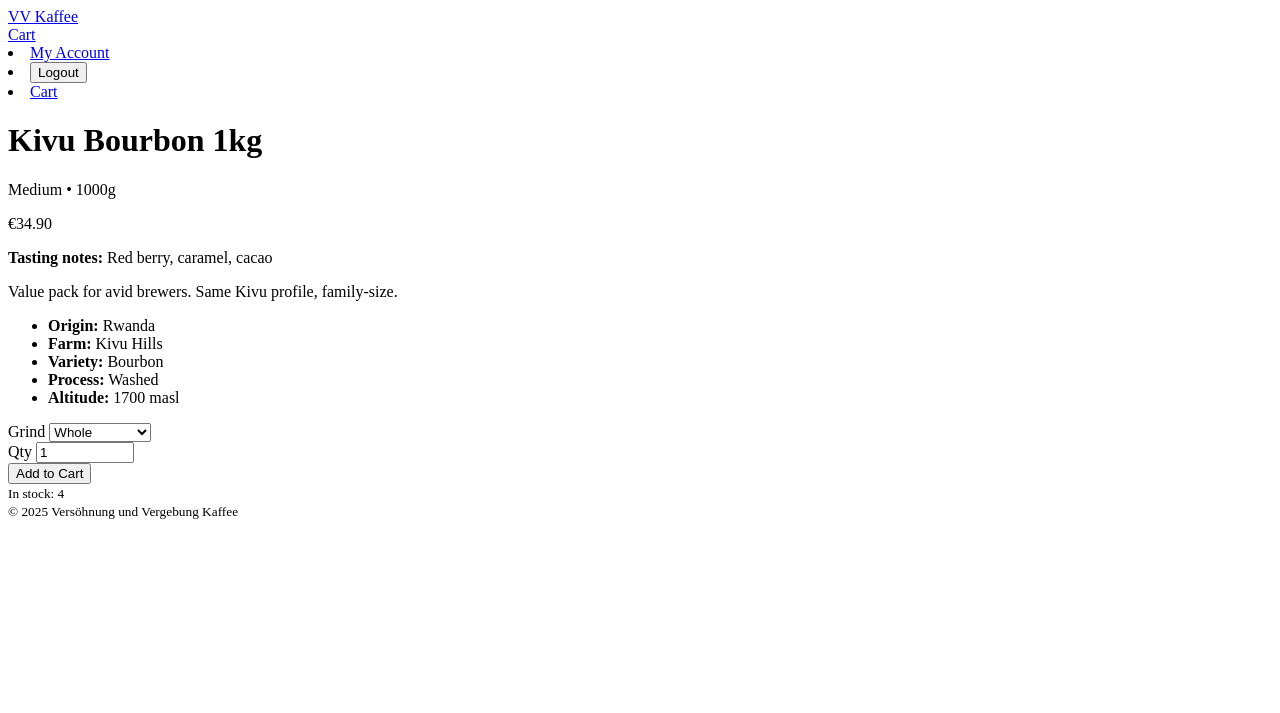
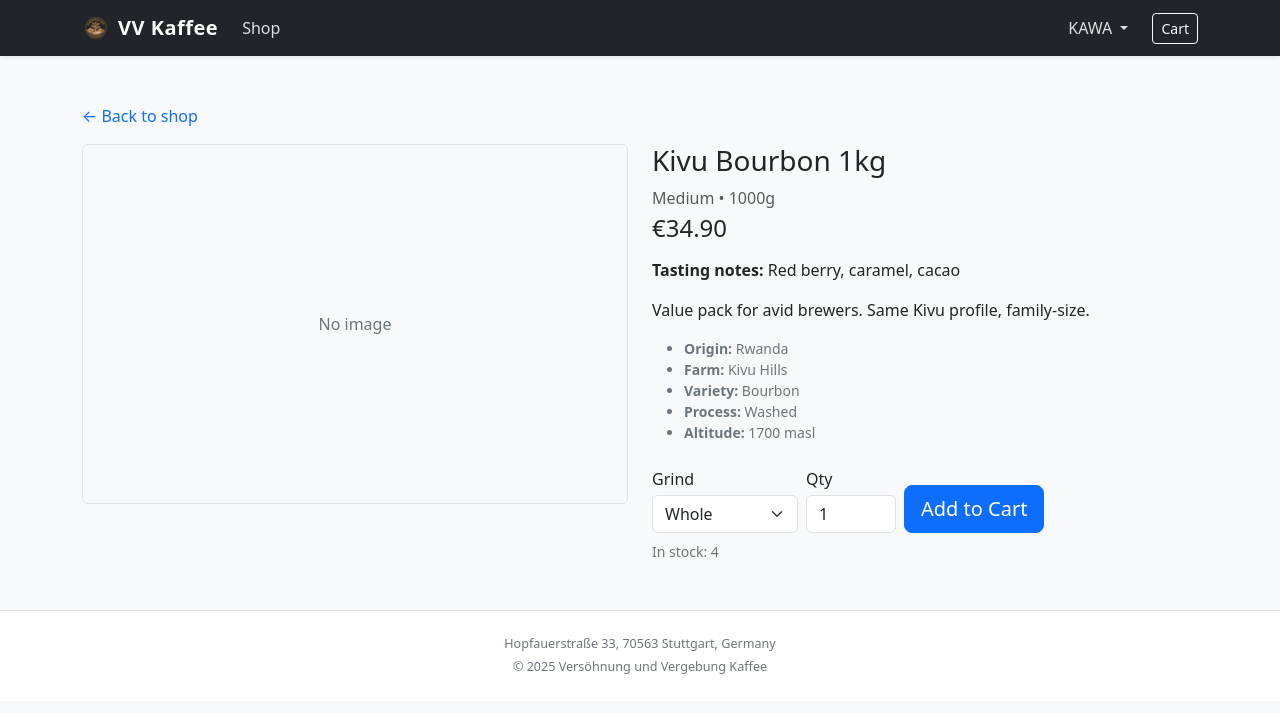
Before and after one commit to Vinsengi/VV-Kaffee, a Django app: page /shop/kivu-bourbon-1kg/ in a window 1280 px wide. Shown: the top 713 px of the page. Run offline with Django 5.2, Linux system fonts and the light colour scheme; a user stored in the database is signed in; data comes from the database, SQL or seed files in the repository.

Commit message:
Fixed urls issue and fixes base template issues and styled it

```diff
--- a/products/templates/products/product_detail.html
+++ b/products/templates/products/product_detail.html
@@ -1,25 +1,35 @@
 {% extends "base.html" %}
+{% load humanize %}
 {% block content %}
+  <nav class="mb-3">
+    <a class="text-decoration-none" href="{% url 'products:list' %}">← Back to shop</a>
+  </nav>
+
   <div class="row g-4">
     <div class="col-md-6">
       {% if product.image %}
         <img src="{{ product.image.url }}" class="img-fluid rounded shadow-sm" alt="{{ product.name }}">
+      {% else %}
+        <div class="border rounded bg-light d-flex align-items-center justify-content-center" style="height: 360px;">
+          <span class="text-secondary">No image</span>
+        </div>
       {% endif %}
     </div>
+
     <div class="col-md-6">
-      <h1>{{ product.name }}</h1>
+      <h1 class="h3">{{ product.name }}</h1>
       <p class="text-muted mb-1">
         {{ product.roast_type|title }} • {{ product.weight_grams }}g
       </p>
-      <p class="h4">€{{ product.price }}</p>
+      <p class="h4 mb-3">€{{ product.price|floatformat:2|intcomma }}</p>
 
       {% if product.tasting_notes %}
-        <p class="mt-3"><strong>Tasting notes:</strong> {{ product.tasting_notes }}</p>
+        <p class="mt-2"><strong>Tasting notes:</strong> {{ product.tasting_notes }}</p>
       {% endif %}
 
       <div class="mt-3">
         {% if product.description %}<p>{{ product.description }}</p>{% endif %}
-        <ul class="small text-secondary">
+        <ul class="small text-secondary mb-0">
           {% if product.origin %}<li><strong>Origin:</strong> {{ product.origin }}</li>{% endif %}
           {% if product.farm %}<li><strong>Farm:</strong> {{ product.farm }}</li>{% endif %}
           {% if product.variety %}<li><strong>Variety:</strong> {{ product.variety }}</li>{% endif %}
@@ -28,37 +38,60 @@
         </ul>
       </div>
 
-      <!-- 🔽 Replaced "Add to Cart" button with real form -->
       <div class="mt-4">
         <form action="{% url 'cart:add' slug=product.slug %}" method="post" class="row g-2 align-items-end">
           {% csrf_token %}
+
           <div class="col-auto">
-            <label class="form-label mb-1">Grind</label>
-            <select name="grind" class="form-select">
+            <label class="form-label mb-1" for="id_grind">Grind</label>
+            {% if grind_choices %}
+              <select name="grind" id="id_grind" class="form-select">
                 {% for value, label in grind_choices %}
                   <option value="{{ value }}">{{ label }}</option>
                 {% endfor %}
               </select>
+            {% else %}
+              <input type="hidden" name="grind" value="whole">
+              <div class="form-control-plaintext text-secondary">Whole bean</div>
+            {% endif %}
           </div>
+
           <div class="col-auto">
-            <label class="form-label mb-1">Qty</label>
-            <input type="number" name="quantity" min="1" value="1" class="form-control" style="max-width:90px;">
+            <label class="form-label mb-1" for="id_quantity">Qty</label>
+            {% with max_qty=product.stock|default_if_none:99 %}
+              <input
+                type="number"
+                id="id_quantity"
+                name="quantity"
+                min="1"
+                max="{{ max_qty }}"
+                value="1"
+                class="form-control"
+                style="max-width:90px;"
+              >
+            {% endwith %}
           </div>
+
           <div class="col-auto">
-            <button class="btn btn-primary btn-lg" {% if product.stock == 0 %}disabled{% endif %}>
+            {% with s=product.stock|default:0 %}
+              <button
+                class="btn btn-primary btn-lg"
+                {% if s|add:0 <= 0 %}disabled title="This item is currently out of stock"{% endif %}
+              >
                 Add to Cart
               </button>
+            {% endwith %}
           </div>
         </form>
+
         <small class="text-secondary d-block mt-2">
-          {% if product.stock > 0 %}
+          {% if product.stock|default:0 > 0 %}
             In stock: {{ product.stock }}
           {% else %}
             Out of stock
           {% endif %}
         </small>
       </div>
-      <!-- 🔼 End of form -->
     </div>
   </div>
 {% endblock %}
--- a/products/templates/products/product_list.html
+++ b/products/templates/products/product_list.html
@@ -18,7 +18,9 @@
               {% if p.tasting_notes %}
                 <p class="small text-secondary mb-2">{{ p.tasting_notes }}</p>
               {% endif %}
-              <a href="{{ p.get_absolute_url }}" class="mt-auto btn btn-primary">View</a>
+              <a href="{{ product.get_absolute_url }}" class="mt-auto btn btn-primary">
+                View {{ p.name }}
+              </a>
             </div>
           </div>
         </div>
--- a/products/urls.py
+++ b/products/urls.py
@@ -4,6 +4,13 @@
 app_name = "products"
 
 urlpatterns = [
-    path("", views.ProductListView.as_view(), name="list"),
-    path("<slug:slug>/", views.ProductDetailView.as_view(), name="detail"),
+    path("", views.ProductListView.as_view(), name="product_list"),
+    path(
+        "<slug:slug>/",
+        views.ProductDetailView.as_view(),
+        name="product_detail",
+    ),
+    # path("", views.product_list, name="product_list"),
+    # path("product/<slug:slug>/", views.product_detail,
+    # name="product_detail"),
 ]
--- a/products/views.py
+++ b/products/views.py
@@ -22,7 +22,9 @@
         ctx = super().get_context_data(**kwargs)
         product = self.object
         # Use product.available_grinds if set, else sensible default
-        raw = (product.available_grinds or "whole,espresso,filter,french_press")
+        raw = product.available_grinds or (
+            "whole,espresso,filter,french_press"
+        )
         values = [g.strip() for g in raw.split(",") if g.strip()]
         choices = [(g, g.replace("_", " ").title()) for g in values]
         ctx["grind_choices"] = choices
--- /dev/null
+++ b/static/css/site.css
@@ -0,0 +1,53 @@
+/* site.css */
+
+/* Navbar tweaks */
+.navbar-brand span {
+  font-weight: 600;
+  letter-spacing: 0.5px;
+}
+
+.navbar-dark .nav-link {
+  color: rgba(255, 255, 255, 0.85);
+  transition: color 0.2s ease;
+}
+.navbar-dark .nav-link:hover,
+.navbar-dark .nav-link:focus {
+  color: #fff;
+}
+
+/* Buttons */
+.btn-outline-light:hover {
+  color: #212529;
+  background-color: #f8f9fa;
+  border-color: #f8f9fa;
+}
+
+.btn-link {
+  text-decoration: none;
+}
+.btn-link:hover {
+  text-decoration: underline;
+}
+
+/* Messages */
+.alert {
+  border-radius: 0.5rem;
+  font-size: 0.95rem;
+}
+
+/* Tables */
+.table th {
+  font-weight: 600;
+  color: #444;
+}
+.table td {
+  vertical-align: middle;
+}
+
+/* Footer */
+footer {
+  font-size: 0.9rem;
+}
+footer div:first-child {
+  font-weight: 500;
+}
--- a/templates/base.html
+++ b/templates/base.html
@@ -1,75 +1,112 @@
+{% load static %}
 {% load user_extras %}
 <!doctype html>
+<html lang="en">
+  <head>
+    <meta charset="utf-8">
+    <meta name="viewport" content="width=device-width, initial-scale=1">
+    <title>{% block title %}Versöhnung und Vergebung Kaffee{% endblock %}</title>
 
-<html lang=""en"">
-  <head>
-    <meta charset=""utf-8"">
-    <meta name=""viewport"" content=""width=device-width, initial-scale=1"">
-    <title>Versöhnung und Vergebung Kaffee</title>
-    <link href=""https://cdn.jsdelivr.net/npm/bootstrap@5.3.3/dist/css/bootstrap.min.css"" rel=""stylesheet"">
+    <!-- Bootstrap -->
+    <link href="https://cdn.jsdelivr.net/npm/bootstrap@5.3.3/dist/css/bootstrap.min.css" rel="stylesheet">
+
+    <!-- Optional: your custom styles -->
+    <link rel="stylesheet" href="{% static 'css/site.css' %}">
+    <link rel="icon" href="{% static 'branding/favicon.png' %}">
   </head>
-  <body class=""bg-light"">
-    <nav class="navbar navbar-expand-lg navbar-dark bg-dark">
+  <body class="bg-light">
+
+    <!-- NAVBAR -->
+    <nav class="navbar navbar-expand-lg navbar-dark bg-dark shadow-sm">
       <div class="container">
-        <a class="navbar-brand" href="/">VV Kaffee</a>
+        <a class="navbar-brand d-flex align-items-center gap-2" href="{% url 'home' %}">
+          <img src="{% static 'branding/logo.png' %}" alt="VV Kaffee" width="28" height="28" class="rounded">
+          <span class="fw-semibold">VV Kaffee</span>
+        </a>
 
-        <div class="ms-auto d-flex align-items-center gap-2">
-          <a class="btn btn-outline-light btn-sm position-relative" href="/cart/">
-            Cart
-            {% if cart_item_count %}
-              <span class="position-absolute top-0 start-100 translate-middle badge rounded-pill bg-danger">
-                {{ cart_item_count }}
-              </span>
+        <button class="navbar-toggler" type="button" data-bs-toggle="collapse" data-bs-target="#mainNav"
+                aria-controls="mainNav" aria-expanded="false" aria-label="Toggle navigation">
+          <span class="navbar-toggler-icon"></span>
+        </button>
+
+        <div id="mainNav" class="collapse navbar-collapse">
+          <!-- Left nav (add links as needed) -->
+          <ul class="navbar-nav me-auto mb-2 mb-lg-0">
+            <li class="nav-item"><a class="nav-link" href="{% url 'products:product_list' %}">Shop</a></li>
+            {% comment %} <li class="nav-item"><a class="nav-link" href="{% url 'pages:about' %}">About</a></li> {% endcomment %}
+          </ul>
+
+          <!-- Right nav -->
+          <ul class="navbar-nav align-items-lg-center gap-lg-2">
+            {% if user.is_authenticated %}
+              <!-- Account dropdown -->
+              <li class="nav-item dropdown">
+                <a class="nav-link dropdown-toggle" href="#" id="accountMenu" role="button" data-bs-toggle="dropdown" aria-expanded="false">
+                  {{ user.username|default:user.email }}
+                </a>
+                <ul class="dropdown-menu dropdown-menu-end" aria-labelledby="accountMenu">
+                  <li><a class="dropdown-item" href="{% url 'profiles:account_dashboard' %}" title="Go to your account dashboard" aria-label="Go to your account dashboard">My Account</a></li>
+                  <li><a class="dropdown-item" href="{% url 'profiles:profile_edit' %}">Profile</a></li>
+                  {% if user|has_group:"Fulfillment Department" %}
+                    <li><hr class="dropdown-divider"></li>
+                    <li><a class="dropdown-item" href="{% url 'orders:fulfillment_paid_orders' %}">Fulfillment</a></li>
                   {% endif %}
-          </a>
-        </div>
-      </div>
-      <div>
-        {% if user.is_authenticated %}
-          <li class="nav-item"><a class="nav-link" href="{% url 'profiles:account_dashboard' %}">My Account</a></li>
-
-          {% if user|has_group:"Fulfillment Department" %}
-            <li class="nav-item"><a class="nav-link" href="{% url 'orders:fulfillment_paid_orders' %}">Fulfillment</a></li>
-          {% endif %}
-
-          <li class="nav-item">
-            <form method="post" action="{% url 'account_logout' %}" style="display:inline;">
+                  <li><hr class="dropdown-divider"></li>
+                  <li>
+                    <form method="post" action="{% url 'account_logout' %}" class="px-3 py-1">
                       {% csrf_token %}
-              <button class="nav-link btn btn-link p-0 align-baseline" type="submit">
-                Logout
-              </button>
+                      <button class="btn btn-link p-0 text-danger" type="submit">Logout</button>
                     </form>
+                  </li>
+                </ul>
               </li>
             {% else %}
               <li class="nav-item"><a class="nav-link" href="{% url 'account_login' %}">Login</a></li>
               <li class="nav-item"><a class="nav-link" href="{% url 'account_signup' %}">Register</a></li>
             {% endif %}
-        <li class="nav-item"><a class="nav-link" href="{% url 'cart:detail' %}">Cart</a></li>
+
+            <!-- Cart button with badge -->
+            <li class="nav-item ms-lg-2">
+              <a class="btn btn-outline-light btn-sm position-relative" href="{% url 'cart:detail' %}">
+                Cart
+                {% if cart_item_count %}
+                  <span class="position-absolute top-0 start-100 translate-middle badge rounded-pill bg-danger">
+                    {{ cart_item_count }}
+                    <span class="visually-hidden">items in cart</span>
+                  </span>
+                {% endif %}
+              </a>
+            </li>
+          </ul>
+        </div>
       </div>
     </nav>
 
+    <!-- FLASH MESSAGES -->
     {% if messages %}
       <div class="container mt-3">
         {% for message in messages %}
-          <div class="alert alert-{{ message.tags|default:'info' }} mb-2" role="alert">
+          <div class="alert alert-{{ message.tags|default:'info' }} alert-dismissible fade show" role="alert">
             {{ message }}
+            <button type="button" class="btn-close" data-bs-dismiss="alert" aria-label="Close"></button>
           </div>
         {% endfor %}
       </div>
     {% endif %}
 
-
-
-
-    <main class=""container py-5"">
+    <!-- MAIN CONTENT -->
+    <main class="container py-5">
       {% block content %}{% endblock %}
     </main>
 
-    <footer class=""text-center py-4 text-secondary"">
-      <small>&copy; {% now "Y" %} Versöhnung und Vergebung Kaffee</small>
-
+    <!-- FOOTER -->
+    <footer class="border-top bg-white">
+      <div class="container py-4 text-center text-secondary small">
+        <div>Hopfauerstraße 33, 70563 Stuttgart, Germany</div>
+        <div class="mt-1">&copy; {% now "Y" %} Versöhnung und Vergebung Kaffee</div>
+      </div>
     </footer>
 
-    <script src=""https://cdn.jsdelivr.net/npm/bootstrap@5.3.3/dist/js/bootstrap.bundle.min.js""></script>
+    <script src="https://cdn.jsdelivr.net/npm/bootstrap@5.3.3/dist/js/bootstrap.bundle.min.js"></script>
   </body>
 </html>
--- a/versohnung_und_vergebung_kaffee/settings.py
+++ b/versohnung_und_vergebung_kaffee/settings.py
@@ -1,8 +1,6 @@
 # versohnung_und_vergebung_kaffee/settings.py
 from pathlib import Path
-import os
 from decouple import config
-from django.urls import reverse_lazy
 from dotenv import load_dotenv
 
 BASE_DIR = Path(__file__).resolve().parent.parent
--- a/versohnung_und_vergebung_kaffee/urls.py
+++ b/versohnung_und_vergebung_kaffee/urls.py
@@ -1,34 +1,24 @@
-"""
-URL configuration for versohnung_und_vergebung_kaffee project.
-
-The `urlpatterns` list routes URLs to views. For more information please see:
-    https://docs.djangoproject.com/en/5.2/topics/http/urls/
-Examples:
-Function views
-    1. Add an import:  from my_app import views
-    2. Add a URL to urlpatterns:  path('', views.home, name='home')
-Class-based views
-    1. Add an import:  from other_app.views import Home
-    2. Add a URL to urlpatterns:  path('', Home.as_view(), name='home')
-Including another URLconf
-    1. Import the include() function: from django.urls import include, path
-    2. Add a URL to urlpatterns:  path('blog/', include('blog.urls'))
-"""
+# versohnung_und_vergebung_kaffee/urls.py
 from django.contrib import admin
 from django.urls import path, include
 from django.views.generic import TemplateView
-from profiles.views import post_login_redirect
+from profiles import views as profile_views  # for post-login redirect
 
 urlpatterns = [
-    path('admin/', admin.site.urls),
-    path('', TemplateView.as_view(template_name='home.html'), name='home'),
-    path('shop/', include('products.urls', namespace='products')),
-    path("cart/", include("cart.urls", namespace="cart")),
+    path("admin/", admin.site.urls),
+
+    path("", TemplateView.as_view(template_name="home.html"), name="home"),
+
+    path("shop/", include(("products.urls", "products"), namespace="products")),
+    path("cart/", include(("cart.urls", "cart"), namespace="cart")),
     path("", include(("orders.urls", "orders"), namespace="orders")),
-    path("accounts/", include("django.contrib.auth.urls")),
+    path("account/", include(("profiles.urls", "profiles"), namespace="profiles")),
+
+    # ✅ Allauth routes live under /accounts/
     path("accounts/", include("allauth.urls")),
-    path("", include("profiles.urls", namespace="profiles")),
-    path("post-login/", post_login_redirect, name="post_login_redirect"),
+
+    # Your post-login redirect
+    path("post-login/", profile_views.post_login_redirect, name="post_login_redirect"),
+
     path("reviews/", include(("reviews.urls", "reviews"), namespace="reviews")),
-
 ]
```
Also changed, not shown: products/models.py (+22 -7 lines), templates/test_base.html (added), 1 other file. Lines whose indentation alone changed are shown as unchanged.
